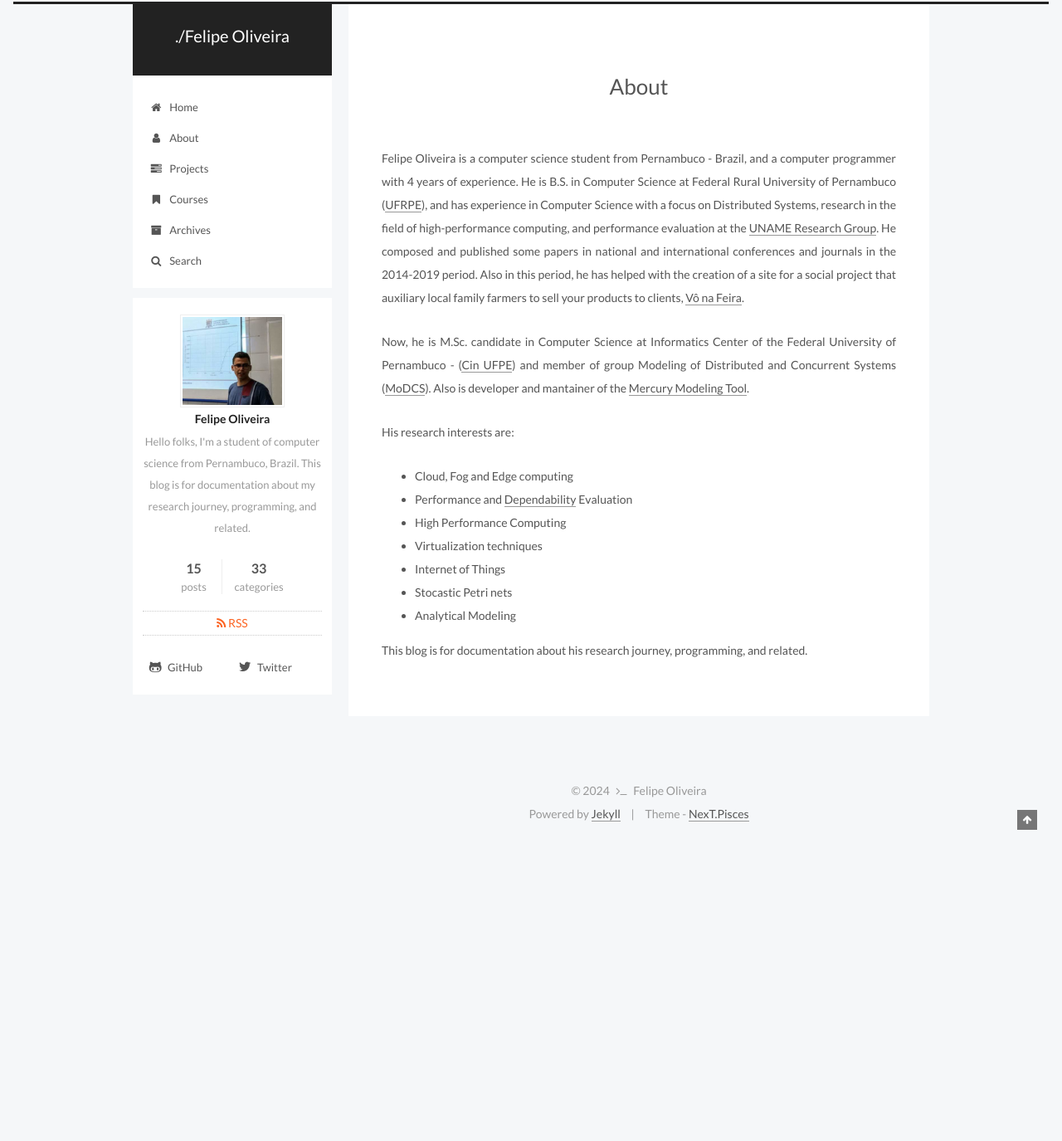
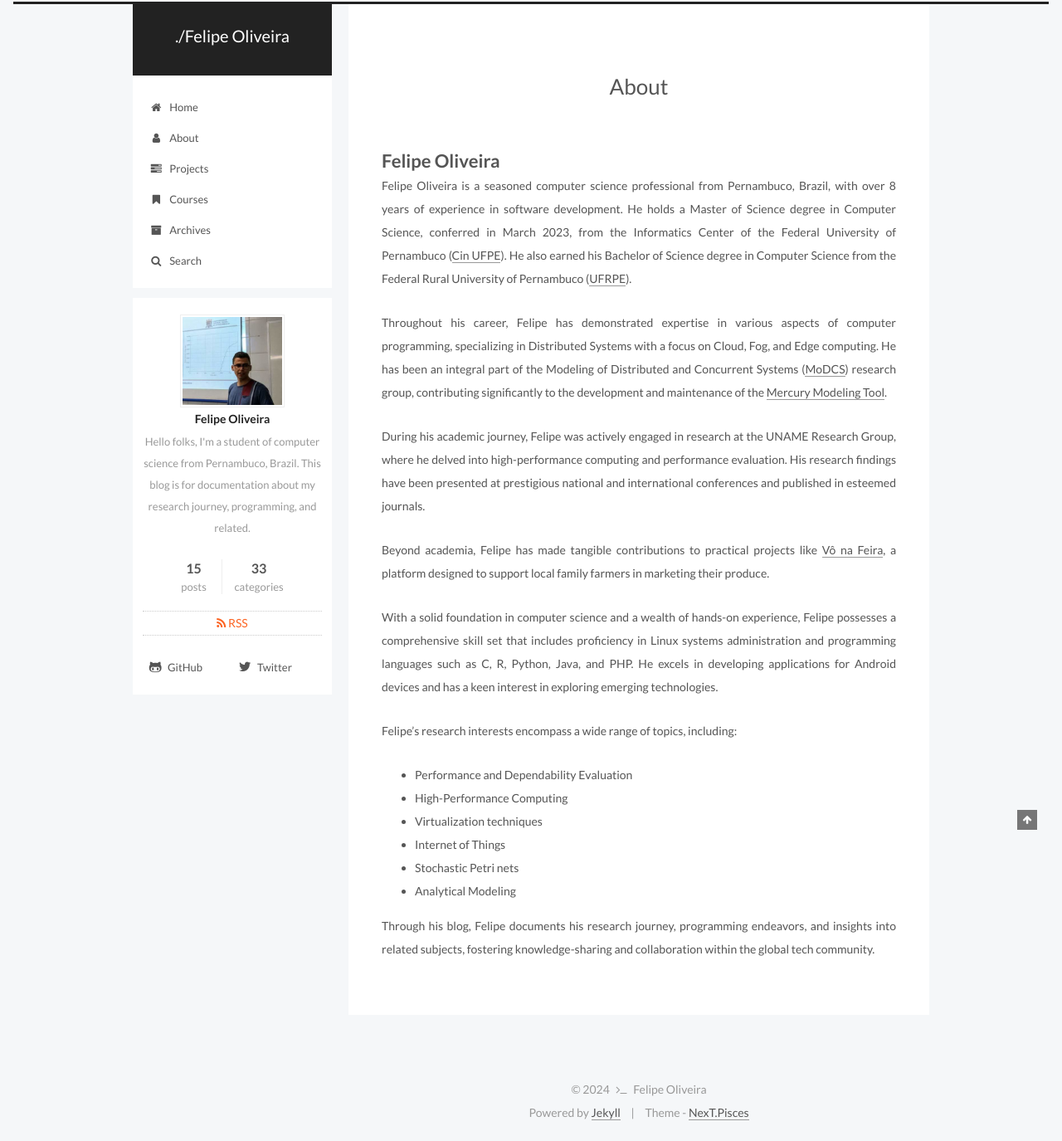
Before and after one commit to fdoliv/fdoliv.github.io, a Jekyll site: the page built from about/index.md, in a window 1280 px wide. Shown: the whole page at 83% size. Built offline with Jekyll 4.4.1, drawn with Linux system fonts in a browser that asks for light colours; before the commit the page ends 1015 px from its top, so only the background shows below that.

Commit message:
Update index.md

```diff
--- a/about/index.md
+++ b/about/index.md
@@ -10,25 +10,27 @@ comments: false
 ---
 <br/>
 ![Avatar](http://servicosweb.cnpq.br/wspessoa/servletrecuperafoto?tipo=1&id=K4338903Z2){:class="img-profile"}
+# Felipe Oliveira
 
-Felipe Oliveira is a computer science student from Pernambuco - Brazil, and a computer programmer with 4 years of experience.  He is B.S. in Computer Science at Federal Rural University of Pernambuco ([UFRPE](http://www.ufrpe.br/){:target="_blank"}), and has experience in Computer Science with a focus on Distributed Systems, research in the field of high-performance computing, and performance evaluation at the [UNAME Research Group](http://ufape.edu.br/br/grupos-pesquisa){:target="_blank"}. He composed and published some papers in national and international conferences and journals in the 2014-2019 period. Also in this period, he has helped with the creation of a site for a social project that auxiliary local family farmers to sell your products to clients, [Vô na Feira](http://app.uag.ufrpe.br/vonafeira/){:target="_blank"}.
+Felipe Oliveira is a seasoned computer science professional from Pernambuco, Brazil, with over 8 years of experience in software development. He holds a Master of Science degree in Computer Science, conferred in March 2023, from the Informatics Center of the Federal University of Pernambuco ([Cin UFPE](https://www.cin.ufpe.br)). He also earned his Bachelor of Science degree in Computer Science from the Federal Rural University of Pernambuco ([UFRPE](http://www.ufrpe.br/)).
 
-Now, he is M.Sc. candidate in Computer Science at Informatics Center of the Federal University of Pernambuco - ([Cin UFPE](https://www.cin.ufpe.br){:target="_blank"}) and member of group Modeling of Distributed and Concurrent Systems ([MoDCS](http://www.modcs.org/){:target="_blank"}). Also is developer and mantainer of the [Mercury Modeling Tool](http://www.modcs.org/?p=2264){:target="_blank"}.
+Throughout his career, Felipe has demonstrated expertise in various aspects of computer programming, specializing in Distributed Systems with a focus on Cloud, Fog, and Edge computing. He has been an integral part of the Modeling of Distributed and Concurrent Systems ([MoDCS](http://www.modcs.org/)) research group, contributing significantly to the development and maintenance of the [Mercury Modeling Tool](http://www.modcs.org/?p=2264).
 
-<!-- His skills include Linux systems administration, computer programming in C, R, Python, Java and PHP languages and development of applications to Android devices. -->
+During his academic journey, Felipe was actively engaged in research at the UNAME Research Group, where he delved into high-performance computing and performance evaluation. His research findings have been presented at prestigious national and international conferences and published in esteemed journals.
 
-His research interests are:
+Beyond academia, Felipe has made tangible contributions to practical projects like [Vô na Feira](http://app.uag.ufrpe.br/vonafeira/), a platform designed to support local family farmers in marketing their produce.
 
-- Cloud, Fog and Edge computing
-- Performance and [Dependability](https://en.wikipedia.org/wiki/Dependability){:target="_blank"} Evaluation
-- High Performance Computing
+With a solid foundation in computer science and a wealth of hands-on experience, Felipe possesses a comprehensive skill set that includes proficiency in Linux systems administration and programming languages such as C, R, Python, Java, and PHP. He excels in developing applications for Android devices and has a keen interest in exploring emerging technologies.
+
+Felipe's research interests encompass a wide range of topics, including:
+- Performance and Dependability Evaluation
+- High-Performance Computing
 - Virtualization techniques
 - Internet of Things
-- Stocastic Petri nets
+- Stochastic Petri nets
 - Analytical Modeling
 
-This blog is for documentation about his research journey,  programming, and related.
-
+Through his blog, Felipe documents his research journey, programming endeavors, and insights into related subjects, fostering knowledge-sharing and collaboration within the global tech community.
 
 <!--
 ##### May you need:
```
